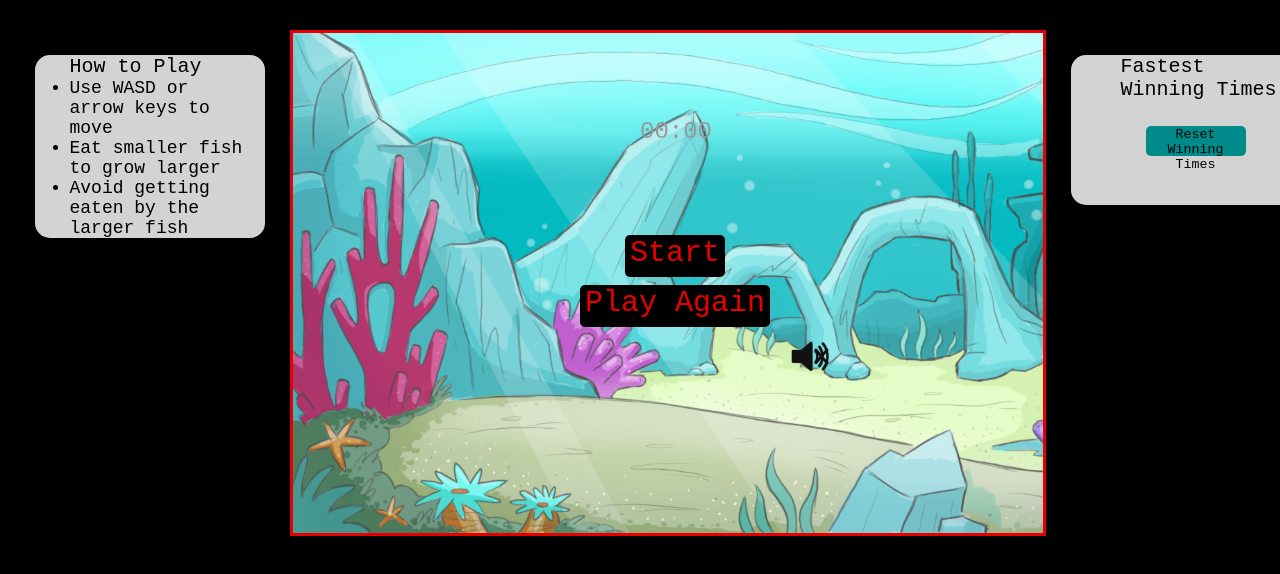
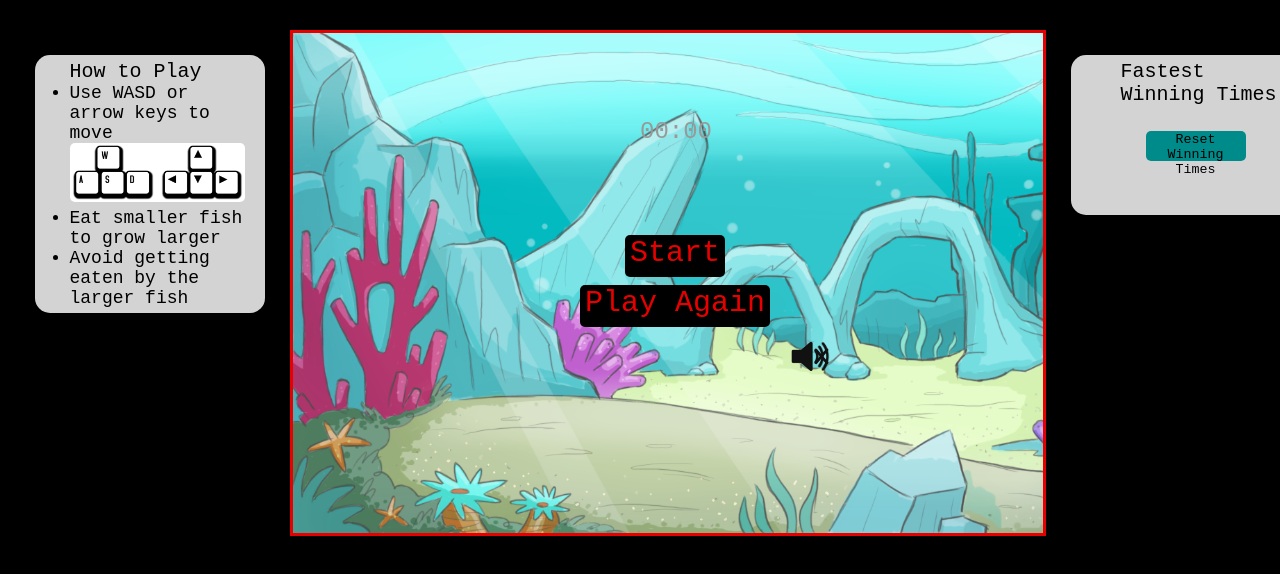
Before and after one commit to mthirabayashi/Fishy_Game, a website built with webpack: page index.html in a window 1280 px wide. Shown: the part 144-718 px from the top of the page. Built offline with nearby package versions, Linux system fonts and the light colour scheme; a script that the page names is missing.

Commit message:
add move image to directions

```diff
--- a/index.html
+++ b/index.html
@@ -23,6 +23,7 @@
       <div>
         <ul id='game-rules'>How to Play
           <li>Use WASD or arrow keys to move</li>
+          <img id='game-rules-move-img' src="./images/move_keys.png" />
           <li>Eat smaller fish to grow larger</li>
           <li>Avoid getting eaten by the larger fish</li>
         </ul>
--- a/stylesheets/game.css
+++ b/stylesheets/game.css
@@ -178,6 +178,8 @@ header li {
   padding-left: 50px;
   float: right;
   color: black;
+  padding-top: 5px;
+  padding-bottom: 5px;
   /*margin-top: 30vh;
   margin-left: 80%;*/
   background-color: lightgray;
@@ -196,6 +198,8 @@ header li {
   margin-left: 80%;*/
   margin: 25px;
   padding-left: 35px;
+  padding-top: 5px;
+  padding-bottom: 5px;
   background-color: lightgray;
   border-radius: 15px;
   width: 175px;
@@ -296,3 +300,9 @@ li {
   background-repeat: no-repeat;
   background-size: cover;
 }
+
+#game-rules-move-img {
+  background-color: transparent;
+  width: 175px;
+  border-radius: 5px;
+}
```
Also changed, not shown: images/move_keys.png (added).
